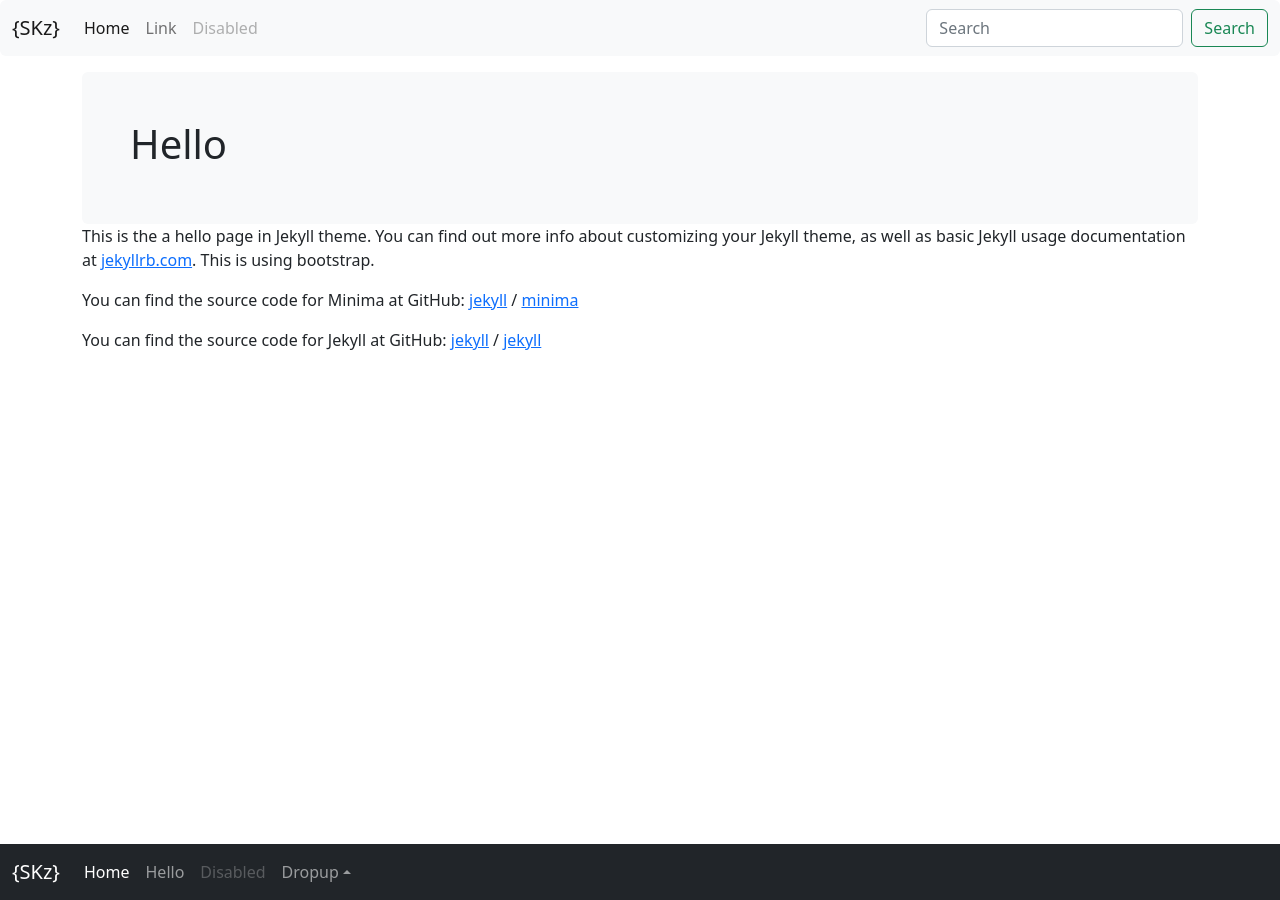
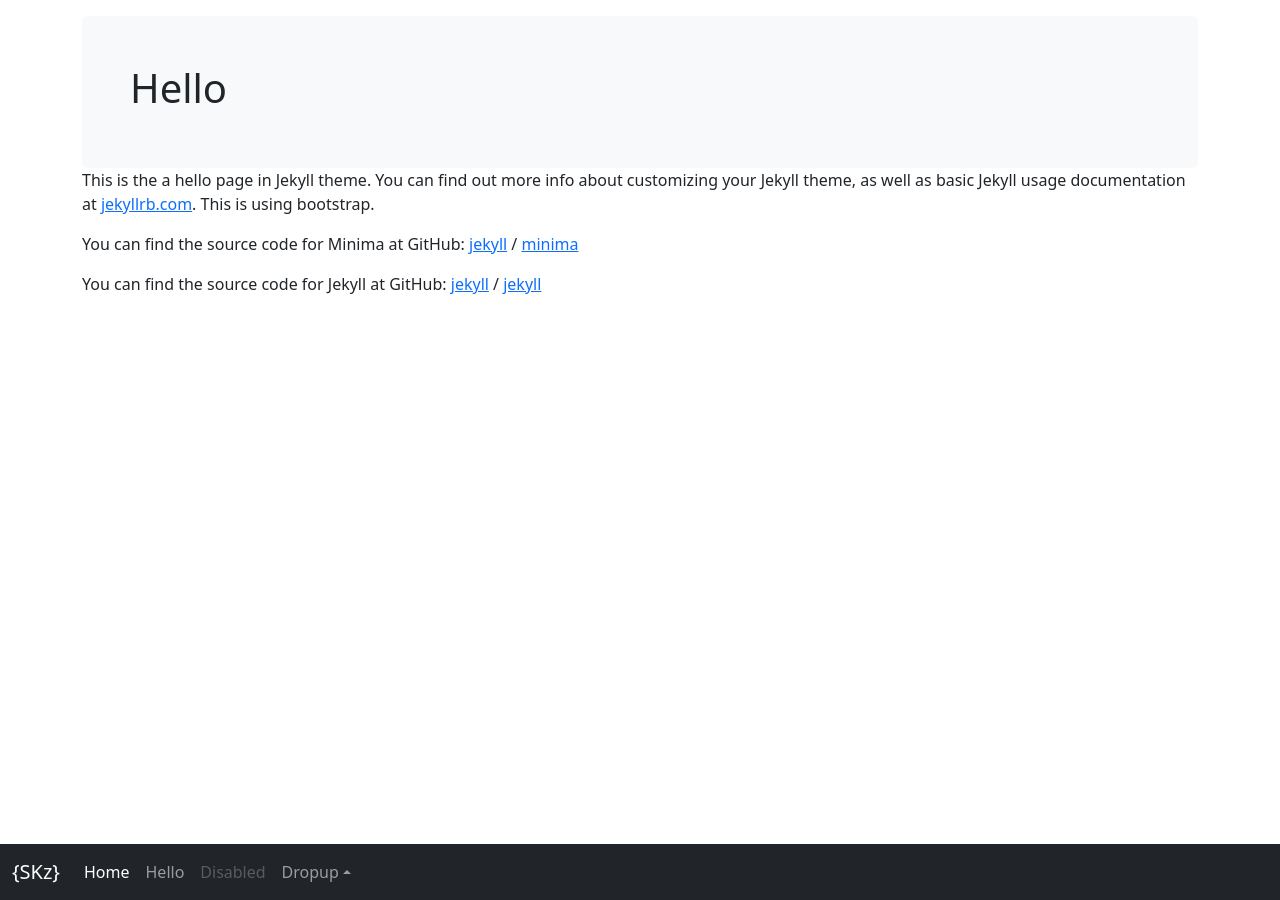
Before and after one commit to s-kazi/s-kazi.github.io, a Jekyll site: the page built from hello.markdown, in a window 1280 px wide. Built offline with Jekyll 4.4.1, drawn with Linux system fonts in a browser that asks for light colours; nearby versions of some CDN libraries.

Commit message:
Update header.html

```diff
--- a/_includes/header.html
+++ b/_includes/header.html
@@ -11,7 +11,7 @@
 </head>
 <body>
   <!--<nav class="navbar navbar-expand-md navbar-dark fixed-top bg-dark">-->
-  <nav class="navbar navbar-expand-lg bg-light rounded">
+  <!--<nav class="navbar navbar-expand-lg bg-light rounded">
   <div class="container-fluid">
     <a class="navbar-brand" href="#">{SKz}</a>
     <button class="navbar-toggler" type="button" data-bs-toggle="collapse" data-bs-target="#navbarCollapse" aria-controls="navbarCollapse" aria-expanded="false" aria-label="Toggle navigation">
@@ -35,4 +35,4 @@
       </form>
     </div>
   </div>
-</nav>
+</nav>-->
```
